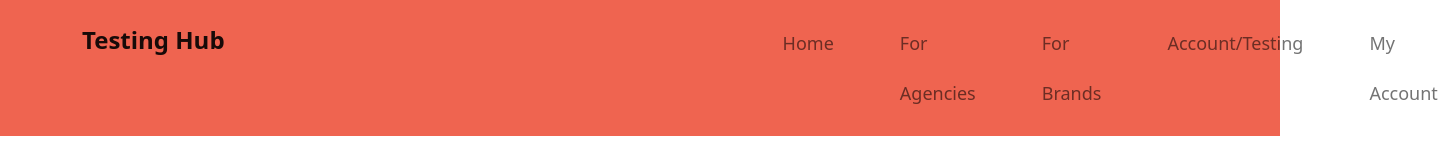
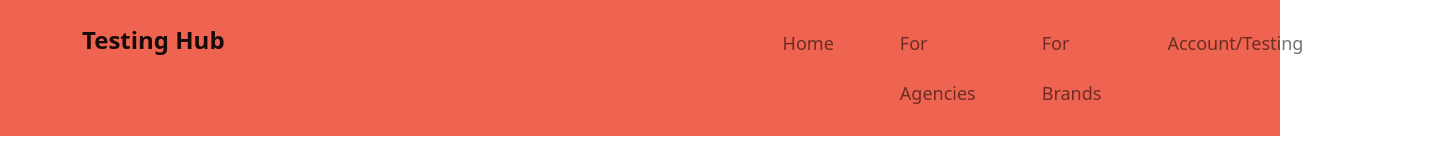
Before and after one commit to anhvungoc21/testing-hub, a Next.js app in the folder testinghub-application/: page / in a window 1280 px wide. Shown: the top 167 px of the page, 1446 px wide, since content can reach past the window. Built offline with nearby package versions, Linux system fonts and the light colour scheme; no server answers.

Commit message:
Remove record api key feature

```diff
--- a/testinghub-application/components/Header.js
+++ b/testinghub-application/components/Header.js
@@ -65,11 +65,12 @@ const Header = () => {
                   Account/Testing
                 </NavLink>
               </NavItem>
-              <NavItem>
+
+              {/* <NavItem>
                 <NavLink className="navLink" href="/account">
                   My Account
                 </NavLink>
-              </NavItem>
+              </NavItem> */}
             </Nav>
           </Collapse>
         </Container>
--- a/testinghub-application/pages/account.js
+++ b/testinghub-application/pages/account.js
@@ -1,4 +1,4 @@
-import Header from "../components/Header";
+/* import Header from "../components/Header";
 import { useState } from "react";
 import { useSession } from "next-auth/react";
 
@@ -64,3 +64,4 @@ export default function Account() {
     </div>
   );
 }
+ */
--- a/testinghub-application/pages/api/register.js
+++ b/testinghub-application/pages/api/register.js
@@ -1,4 +1,4 @@
-import bcrypt from "bcrypt";
+/* import bcrypt from "bcrypt";
 import Users from "../../models/UserModel";
 
 export default async function handler(req, res) {
@@ -15,3 +15,4 @@ export default async function handler(req, res) {
   await user.save();
   res.status(200).json({ message: "Registered successfully" });
 }
+ */
```
